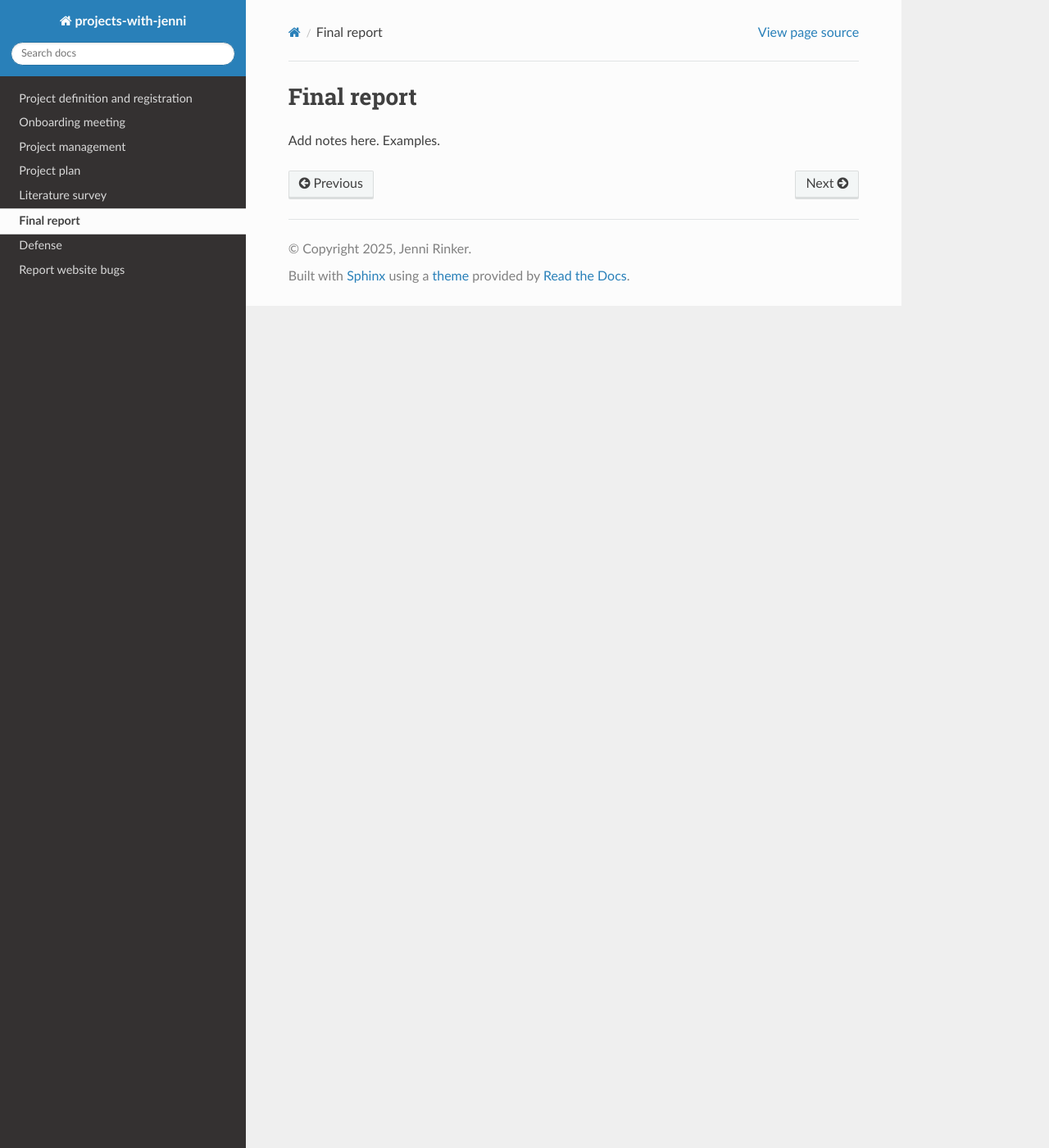
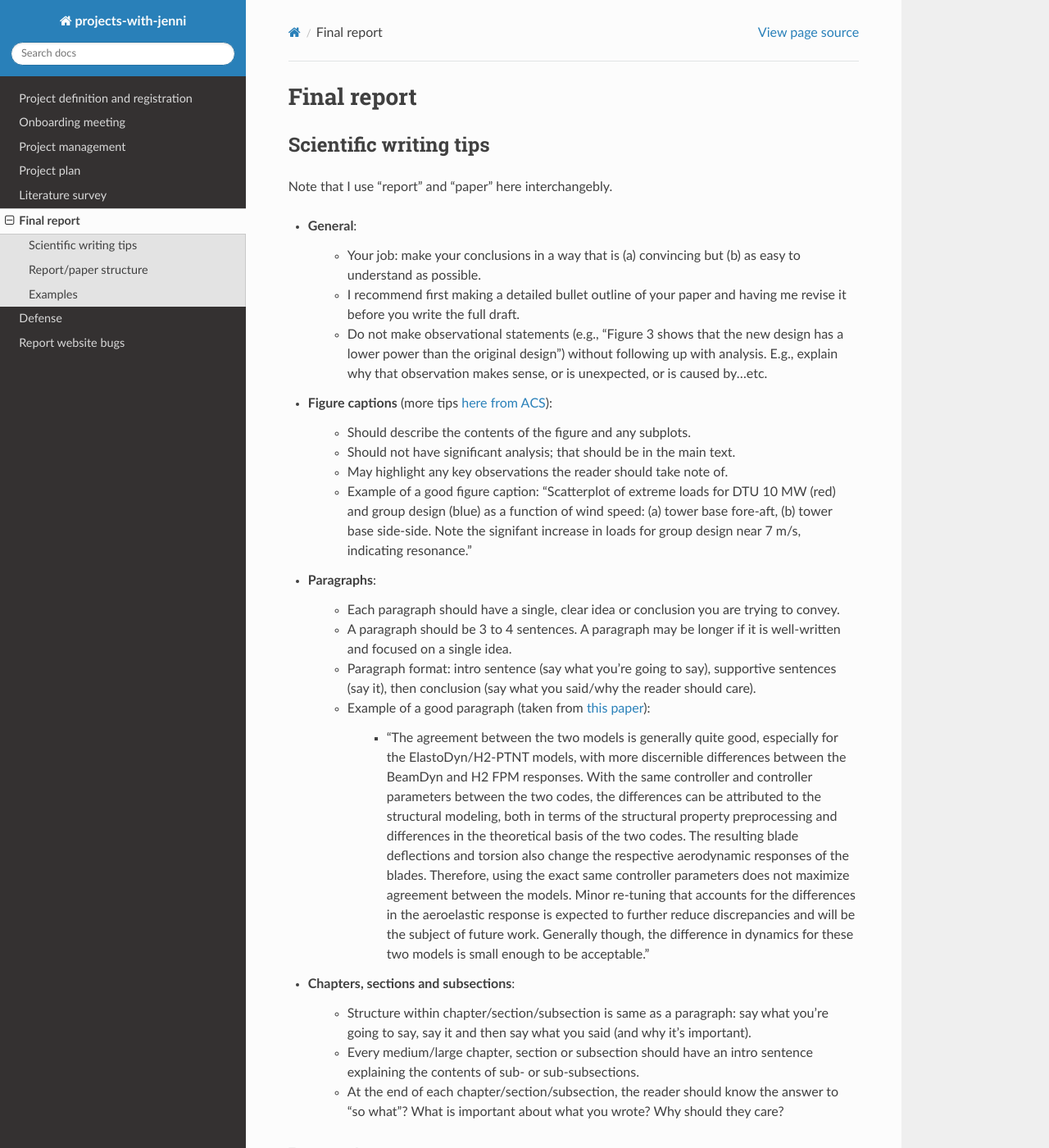
Before and after one commit to jennirinker/projects-with-jenni, a Sphinx documentation site: the page built from docs/source/final_report.rst, in a window 1280 px wide and 1400 px high. Shown: the whole window at 82% size. Built offline with Sphinx 7.4.7 and the Read the Docs theme 3.1.0, drawn with Linux system fonts in a browser that asks for light colours; some of the changed text lies outside the part shown.

Commit message:
add final report content, tweak landing page

```diff
--- a/docs/source/final_report.rst
+++ b/docs/source/final_report.rst
@@ -1,5 +1,61 @@
 Final report
 ===============
 
-Add notes here.
-Examples.
+.. _scientific_writing:
+
+Scientific writing tips
+-------------------------
+
+Note that I use "report" and "paper" here interchangebly.
+
+* **General**:
+
+    * Your job: make your conclusions in a way that is (a) convincing but (b) as easy to understand as possible.
+    * I recommend first making a detailed bullet outline of your paper and having me revise it before you write the full draft.
+    * Do not make observational statements (e.g., "Figure 3 shows that the new design has a lower power than the original design") without following up with analysis. E.g., explain why that observation makes sense, or is unexpected, or is caused by...etc.
+
+* **Figure captions** (more tips `here from ACS <https://pubs.acs.org/doi/10.1021/acsenergylett.9b00253>`_):
+
+    * Should describe the contents of the figure and any subplots.
+    * Should not have significant analysis; that should be in the main text.
+    * May highlight any key observations the reader should take note of.
+    * Example of a good figure caption: "Scatterplot of extreme loads for DTU 10 MW (red) and group design (blue) as a function of wind speed: (a) tower base fore-aft, (b) tower base side-side. Note the signifant increase in loads for group design near 7 m/s, indicating resonance."
+
+* **Paragraphs**:
+
+    * Each paragraph should have a single, clear idea or conclusion you are trying to convey.
+    * A paragraph should be 3 to 4 sentences. A paragraph may be longer if it is well-written and focused on a single idea.
+    * Paragraph format: intro sentence (say what you're going to say), supportive sentences (say it), then conclusion (say what you said/why the reader should care).
+    * Example of a good paragraph (taken from `this paper <https://iopscience.iop.org/article/10.1088/1742-6596/1618/5/052052/meta>`_):
+
+        * "The agreement between the two models is generally quite good, especially for the  ElastoDyn/H2-PTNT models, with more discernible differences between the BeamDyn and H2 FPM responses. With the same controller and controller parameters between the two codes, the differences can be attributed to the structural modeling, both in terms of the structural property preprocessing and differences in the theoretical basis of the two codes. The resulting blade deflections and torsion also change the respective aerodynamic responses of the blades. Therefore, using the exact same controller parameters does not maximize agreement between the models. Minor re-tuning that accounts for the differences in the aeroelastic response is expected to further reduce discrepancies and will be the subject of future work. Generally though, the difference in dynamics for these two models is small enough to be acceptable."
+
+* **Chapters, sections and subsections**:
+
+    * Structure within chapter/section/subsection is same as a paragraph: say what you're going to say, say it and then say what you said (and why it's important).
+    * Every medium/large chapter, section or subsection should have an intro sentence explaining the contents of sub- or sub-subsections.
+    * At the end of each chapter/section/subsection, the reader should know the answer to "so what"? What is important about what you wrote? Why should they care?
+
+Report/paper structure
+------------------------
+
+Here is an example of an overall report structure.
+It is common to subdivide chapters into sections and subsections to better orient the reader.
+Note some similarities to the project plan.
+You can change the structure if it better tells your story.
+
+* **Background**. What is the problem you are trying to solve? How have other people solved the problem/related problems? If this is a thesis, what are your research questions based on this?
+* **Methodology**. What technique(s) did you use to solve the problem that the reader needs to know?
+* **Results**. How well did your technique work? Are there some areas where it doesn't work well? Why?
+* **Discussion**. Summarize the key assumptions, limitations and potential impact of your techniques.
+* **Conclusion**. Summarize the problem, proposed solution and results. If this is a thesis, write the answers to your research questions based on your results/analysis.
+
+Examples
+----------
+
+Links require DTU login.
+Find more examples on DTU FindIt by doing an advanced search and putting "Rinker" in the supervisor field.
+
+* BSc. `Theo's thesis <https://findit.dtu.dk/en/catalog/6792e87c64d5f915d2cca087>`_
+* MSc. `Esther's thesis <https://findit.dtu.dk/en/catalog/64ab4c8ec3a23191526c38dd>`_
+* MSc. `Thea's thesis <https://findit.dtu.dk/en/catalog/612f5fb6d9001d017237203a>`_
--- a/docs/source/improve.rst
+++ b/docs/source/improve.rst
@@ -4,5 +4,5 @@ Report website bugs
 Are you a student with me and this website is wrong/missing
 information?
 
-Submit an issue here on GitHub: https://github.com/jennirinker/projects-with-jenni/tree/main
+Submit an issue `here on GitHub <https://github.com/jennirinker/projects-with-jenni/tree/main>`_.
 Or just tell me in our next meeting. :)
--- a/docs/source/index.rst
+++ b/docs/source/index.rst
@@ -3,6 +3,7 @@ Projects with Jenni
 
 Tips and tricks for BSc and MSc projects
 with `Jenni Rinker <https://orbit.dtu.dk/en/persons/jennifer-marie-rinker>`_.
+See table of contents below for more information.
 
 .. image:: _static/jenni.jpg
   :align: center
@@ -11,12 +12,10 @@ with `Jenni Rinker <https://orbit.dtu.dk/en/persons/jennifer-marie-rinker>`_.
 
 |
 
-Check out the sections in the sidebar or the table of contents
-below for more information.
-
 .. note::
 
    These docs are a work in progress.
+   The source code is `here on GitHub <https://github.com/jennirinker/projects-with-jenni/tree/main>`_.
 
 Contents
 --------
--- a/docs/source/project_plan.rst
+++ b/docs/source/project_plan.rst
@@ -8,6 +8,11 @@ researchers have tried to solve it, your research questions and your
 learning objectives. Deadline and hand-in is on CampusNet project,
 under Assignments.
 
+
+Writing tips
+--------------
+
+See :ref:`scientific_writing` in Final report tab.
 
 Contents of the project plan
 -----------------------------
--- a/docs/source/project_registration.rst
+++ b/docs/source/project_registration.rst
@@ -36,6 +36,6 @@ form, I will register the project in the system. We are then ready for the
 
 **Example project descriptions**
 
-1. MSc. "This master project analyses the dynamics of a wind turbine with multiple rotors that are operating at different rotor speeds. As a baseline for the project, modal analysis is performed on a simplified two-rotor system, and the mode shapes are examined for synchronous and asynchronous rotors. A HAWC2 model of the two-rotor system is constructed and the response is analysed and compared to the linear model. Potential project expansions include (1) an analysis of the system when a cable connects the two rotors and (2) the inclusion of aerodynamic forces in the system."
-2. MSc. "The IEA 15 MW is a reference wind turbine model that was created to develop and test the next generation of technologies for wind turbines of the future. This master’s project, which is a collaboration between DTU and NREL, evaluates the stability of the IEA 15 MW when mounted on the UMaine semisubmersible platform. The platform model is implemented in HAWC2, and the turbine is controlled using both NREL’s ROSCO controller and the DTU WEC controller. The performance of the closed-loop system is evaluated in terms of stability and loads. Depending on the results of the analysis, the controller(s) will be updated to improve the performance of the turbine."
-3. BSc. "This project develops a dynamic model for determining mean-wind-speed profiles based on LiDAR data. Various LiDAR technologies are reviewed, focusing on their strengths and weaknesses. Parametric models for shear profiles in atmospheric flow are described, with the aim of selecting a suitable model. The project uses simulations and/or existing data as the basis for developing the model. First, a method is developed to estimate model parameters from the collected data, and this estimation method is then extended to handle dynamic and continuous data. The validity of the developed model is assessed by testing it on new test cases, which include different shear profiles as well as time-varying profiles. Finally, the algorithm’s applicability in real-world applications is evaluated."
+#. MSc. "This master project analyses the dynamics of a wind turbine with multiple rotors that are operating at different rotor speeds. As a baseline for the project, modal analysis is performed on a simplified two-rotor system, and the mode shapes are examined for synchronous and asynchronous rotors. A HAWC2 model of the two-rotor system is constructed and the response is analysed and compared to the linear model. Potential project expansions include (1) an analysis of the system when a cable connects the two rotors and (2) the inclusion of aerodynamic forces in the system."
+#. MSc. "The IEA 15 MW is a reference wind turbine model that was created to develop and test the next generation of technologies for wind turbines of the future. This master’s project, which is a collaboration between DTU and NREL, evaluates the stability of the IEA 15 MW when mounted on the UMaine semisubmersible platform. The platform model is implemented in HAWC2, and the turbine is controlled using both NREL’s ROSCO controller and the DTU WEC controller. The performance of the closed-loop system is evaluated in terms of stability and loads. Depending on the results of the analysis, the controller(s) will be updated to improve the performance of the turbine."
+#. BSc. "This project develops a dynamic model for determining mean-wind-speed profiles based on LiDAR data. Various LiDAR technologies are reviewed, focusing on their strengths and weaknesses. Parametric models for shear profiles in atmospheric flow are described, with the aim of selecting a suitable model. The project uses simulations and/or existing data as the basis for developing the model. First, a method is developed to estimate model parameters from the collected data, and this estimation method is then extended to handle dynamic and continuous data. The validity of the developed model is assessed by testing it on new test cases, which include different shear profiles as well as time-varying profiles. Finally, the algorithm’s applicability in real-world applications is evaluated."
```
